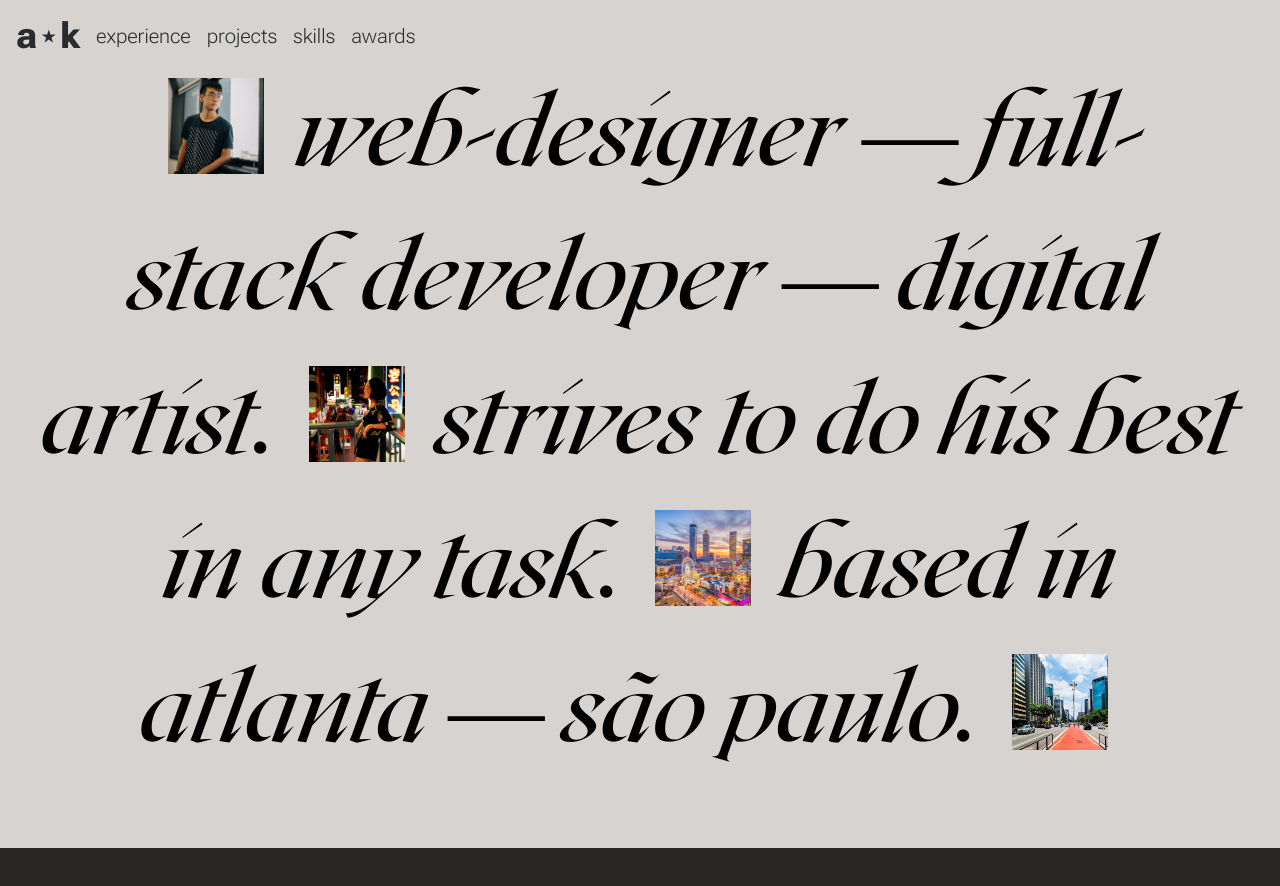
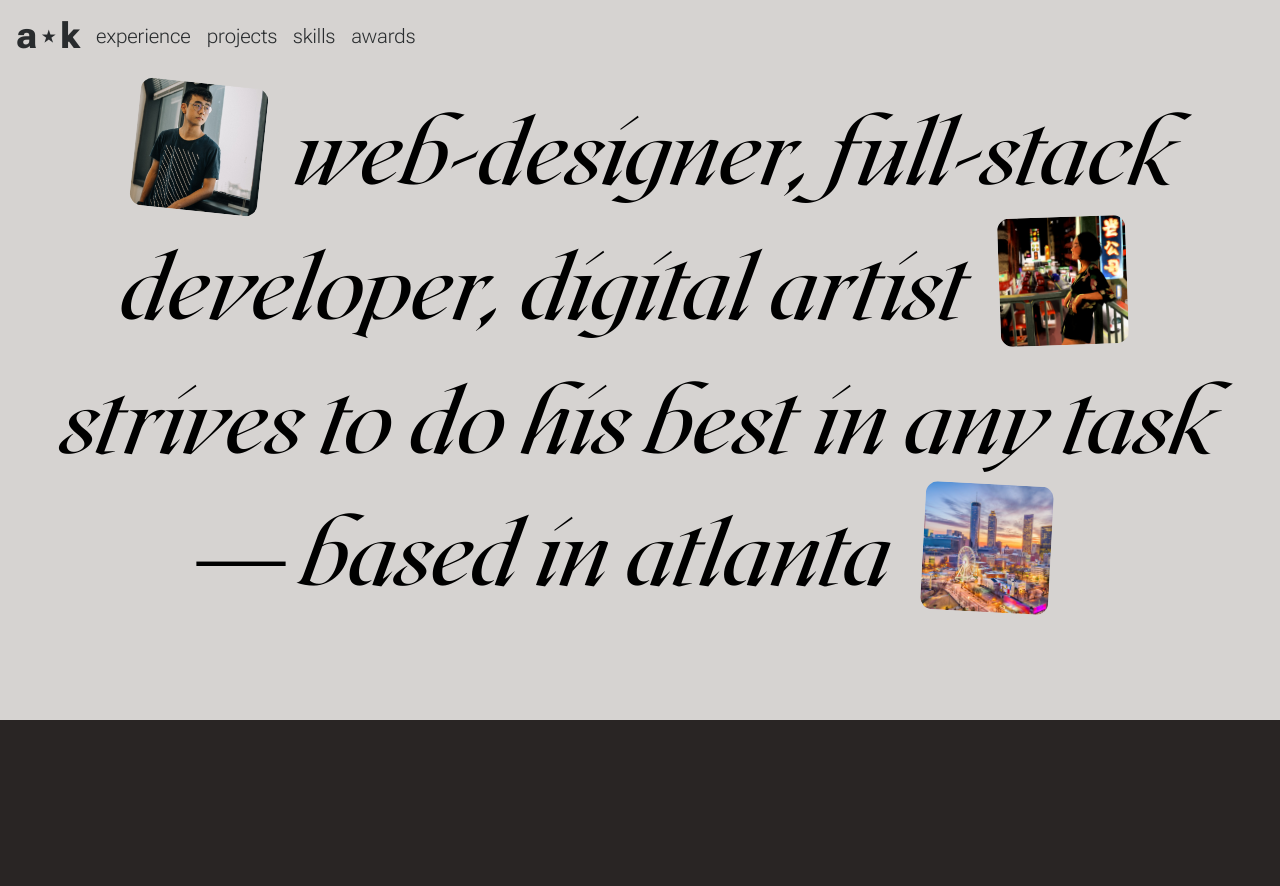
Before and after one commit to andre-koga/portfolio, a Next.js app: page / in a window 1280 px wide. Shown: the top 886 px of the page. Built offline with nearby package versions, Linux system fonts and the light colour scheme.

Commit message:
lil adjustments

```diff
--- a/components/Introduction.tsx
+++ b/components/Introduction.tsx
@@ -2,30 +2,33 @@
   return (
     <section
       id="introduction"
-      className="flex min-h-[90vh] flex-col items-center justify-center bg-stone-300 px-[4vmin] py-[8vmin]"
+      className="flex min-h-[90vh] flex-col items-center justify-center bg-stone-300 px-[4vmin] pt-[6vh] pb-[6vh]"
     >
-      <p className="text-center font-rox text-[12vmin] lowercase">
+      {/* <h1 className="active text-scroll absolute mb-[12vmin] whitespace-nowrap px-8 text-center font-flex text-[16vmin] lowercase leading-[15vmin]">
+        a⋆k a⋆k a⋆k a⋆k a⋆k a⋆k a⋆k a⋆k a⋆k a⋆k a⋆k a⋆k a⋆k
+      </h1>
+      <h1 className="active text-late-scroll absolute mb-[12vmin] whitespace-nowrap px-8 text-center font-flex text-[16vmin] lowercase leading-[15vmin]">
+        a⋆k a⋆k a⋆k a⋆k a⋆k a⋆k a⋆k a⋆k a⋆k a⋆k a⋆k a⋆k a⋆k
+      </h1> */}
+      {/* <h1 className="font-flex text-[30vmin] leading-[40vmin] text-pepper">
+        ⋆
+      </h1> */}
+      <p className="text-center font-rox text-[11vmin] lowercase">
         <img
-          className="mx-[4vmin] mb-[2vmin] -mt-[2vmin] inline-block h-[12vmin]"
+          className="mx-[4vmin] mb-[2vmin] -mt-[2vmin] inline-block h-[16vmin] rotate-6 rounded-xl"
           src="/images/me.jpg"
           alt=""
         />
-        <span>Web-designer ― full-stack developer ― digital artist.</span>
+        <span>Web-designer, full-stack developer, digital artist</span>
         <img
-          className="mx-[4vmin] mb-[2vmin] -mt-[2vmin] inline-block h-[12vmin]"
+          className="mx-[4vmin] mb-[2vmin] -mt-[2vmin] inline-block h-[16vmin] -rotate-2 rounded-xl"
           src="/images/light.png"
           alt=""
         />
-        <span>Strives to do his best in any task.</span>
+        <span>Strives to do his best in any task ― Based in Atlanta</span>
         <img
-          className="mx-[4vmin] mb-[2vmin] -mt-[2vmin] inline-block h-[12vmin]"
+          className="mx-[4vmin] mb-[2vmin] -mt-[2vmin] inline-block h-[16vmin] rotate-3 rounded-xl"
           src="/images/atlanta.jpg"
-          alt=""
-        />
-        Based in Atlanta ― São Paulo.
-        <img
-          className="mx-[4vmin] mb-[2vmin] -mt-[2vmin] inline-block h-[12vmin]"
-          src="/images/paulista.jpg"
           alt=""
         />
       </p>
--- a/styles/globals.scss
+++ b/styles/globals.scss
@@ -1,6 +1,9 @@
 @tailwind base;
 @tailwind components;
 @tailwind utilities;
+
+$pepper: #ff0055;
+$mint: #00ffaa;
 
 /* width */
 ::-webkit-scrollbar {
@@ -9,17 +12,17 @@
 
 /* Track */
 ::-webkit-scrollbar-track {
-  background: #f1f1f1;
+  background: #d6d3d1;
 }
 
 /* Handle */
 ::-webkit-scrollbar-thumb {
-  background: #888;
+  background: #292524;
 }
 
 /* Handle on hover */
 ::-webkit-scrollbar-thumb:hover {
-  background: #555;
+  background: $mint;
 }
 
 // Flex, Jet, Space, Roxborough
```
